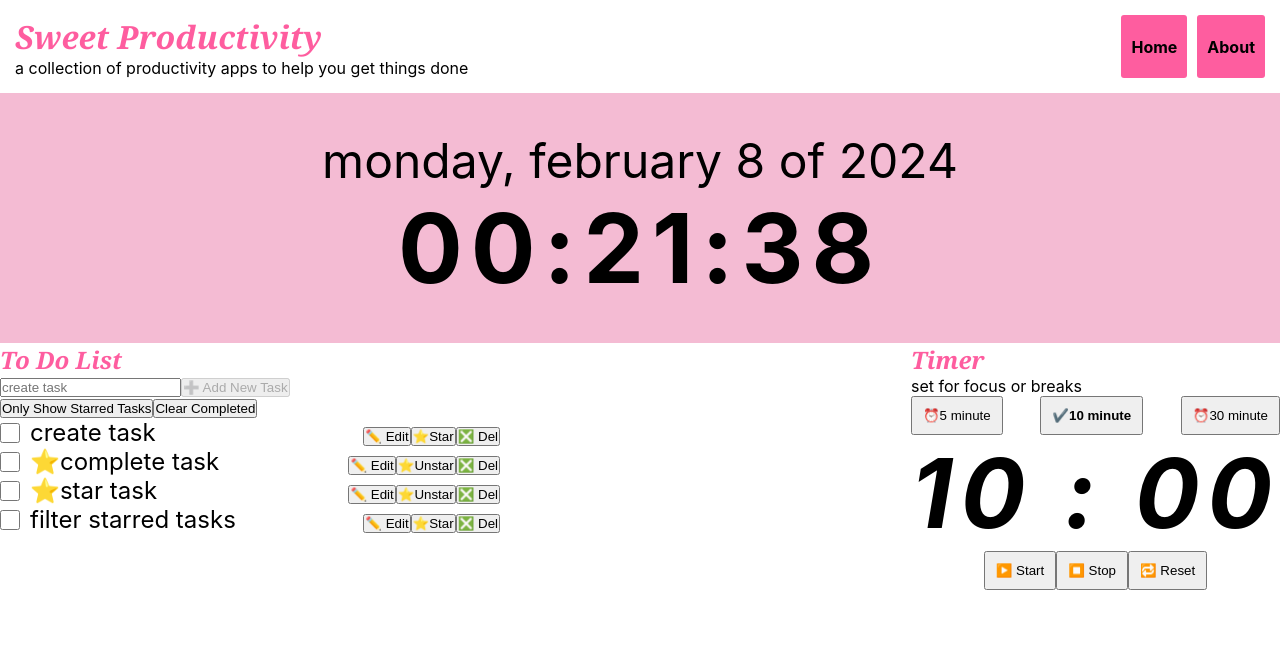
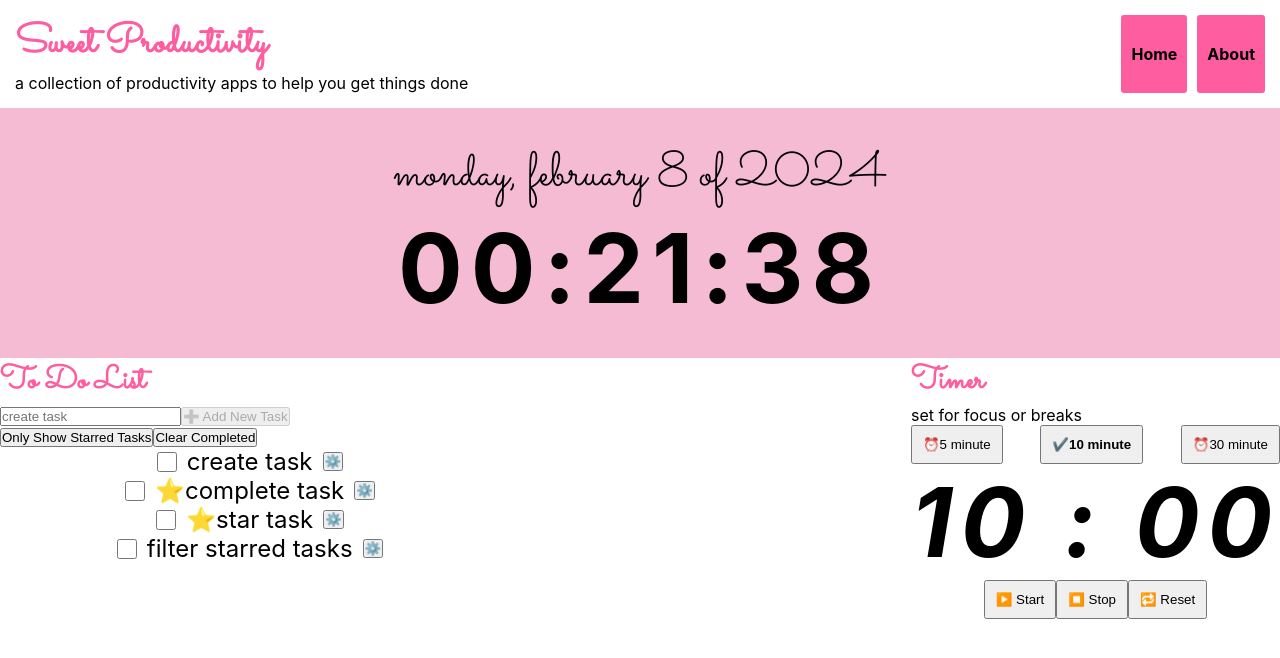
Before and after one commit to Antashma/productivity-suite, a React (Create React App) app: page / in a window 1280 px wide. Shown: the top 658 px of the page. Built offline with nearby package versions, Linux system fonts and the light colour scheme.

Commit message:
add button to show todo options

```diff
--- a/public/index.html
+++ b/public/index.html
@@ -24,6 +24,10 @@
       work correctly both with client-side routing and a non-root public URL.
       Learn how to configure a non-root public URL by running `npm run build`.
     -->
+
+    <link rel="preconnect" href="https://fonts.googleapis.com">
+<link rel="preconnect" href="https://fonts.gstatic.com" crossorigin>
+<link href="https://fonts.googleapis.com/css2?family=Sacramento&display=swap" rel="stylesheet">
     <title>Let's get productive!</title>
   </head>
   <body>
--- a/src/App.css
+++ b/src/App.css
@@ -5,9 +5,17 @@
 }
 
 h1, h2, h3 {
-  font-family:Cambria, Cochin, Georgia, Times, 'Times New Roman', serif;
-  font-style: italic;
+  font-family: "Sacramento", cursive;
+  font-weight: bold;
   color: #FE5D9F;
+}
+
+h1 {
+  font-size: 2.5rem;
+}
+
+h2 {
+  font-size: 2rem;
 }
 
 a:link, a:visited {
--- a/src/components/Clock/style.css
+++ b/src/components/Clock/style.css
@@ -28,6 +28,8 @@
     margin: 0 20px;
     text-align: center;
     gap:50px;
+    font-family: "Sacramento", cursive;
+
 }
 
 .clock--loading-text {
--- a/src/components/ToDo/ToDo.js
+++ b/src/components/ToDo/ToDo.js
@@ -16,6 +16,11 @@ function ToDo(props) {
   function handleEditSubmit() {
         edit(taskTitle, id)
         handleEditMode();
+  }
+
+  function toggleOptionsContainer() {
+    const optionsContainer = document.querySelector(`#options-${id}`)
+    optionsContainer.classList.toggle("hidden")
   }
 
   const completedStyle = {
@@ -58,9 +63,10 @@ function ToDo(props) {
             <button onClick={handleEditSubmit}>Submit</button>
           </>
         )}
+        <button onClick={toggleOptionsContainer}>⚙️</button>
       </div>
-      <div>
-        <button id="edit" onClick={handleEditMode}>
+      <div id={`options-${id}`} className="todo--options-container hidden">
+        <button onClick={handleEditMode}>
           ✏️ {editModeOn ? "Cancel Edit" : "Edit"}
         </button>
         <button onClick={() => toggleStar(id)}>
--- a/src/components/ToDo/style.css
+++ b/src/components/ToDo/style.css
@@ -8,7 +8,7 @@
 
 .todo--container {
     display: flex;
-    flex-direction: row;
+    flex-direction: column;
     align-items: center;
     justify-content: space-between;
     font-size: 1.5rem;
@@ -25,3 +25,12 @@
     width: 20px;
     height: 20px
 }
+
+
+.todo--options-container {
+    display: flex;
+}
+
+.hidden {
+    display: none;
+}
```
Lines whose indentation alone changed are shown as unchanged.
